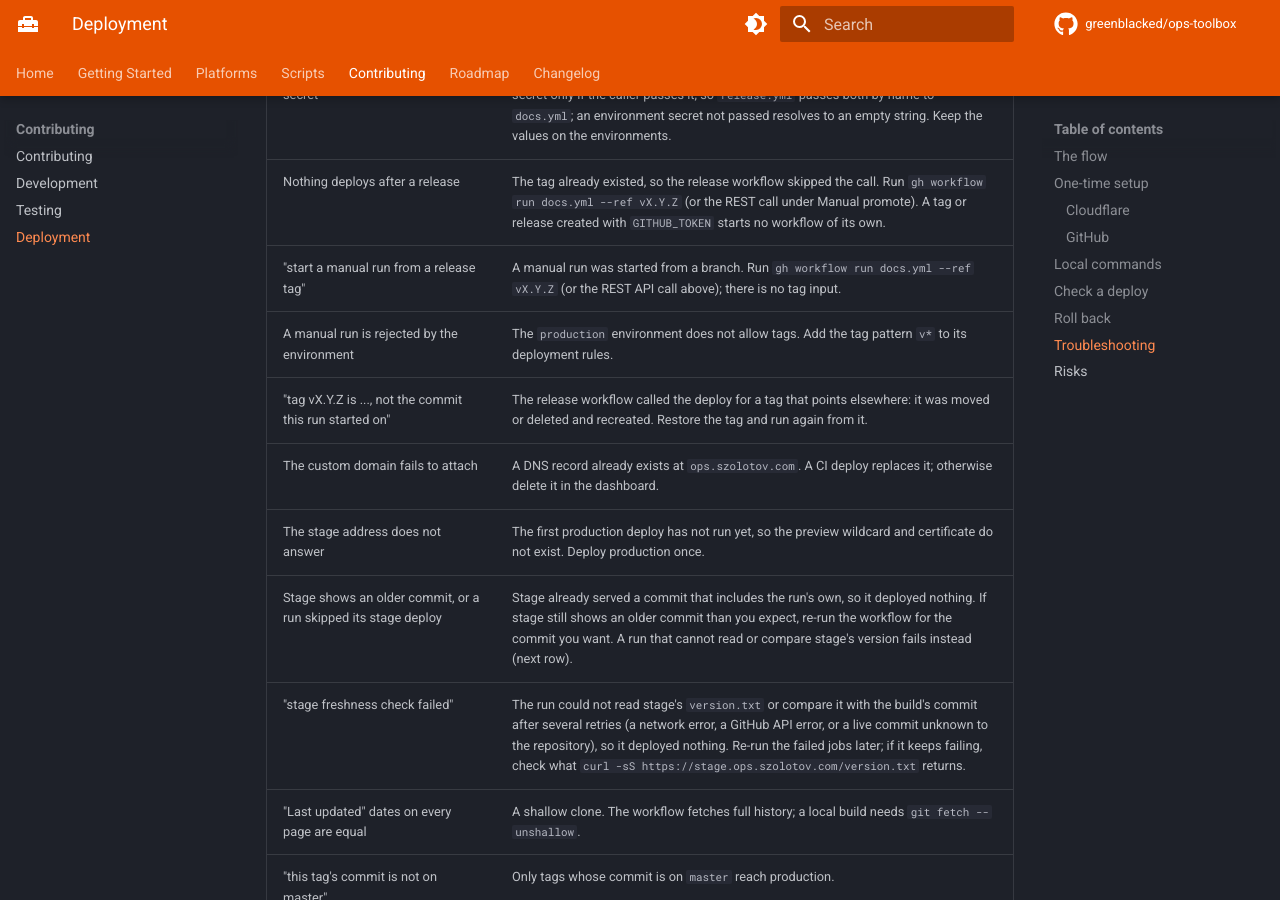
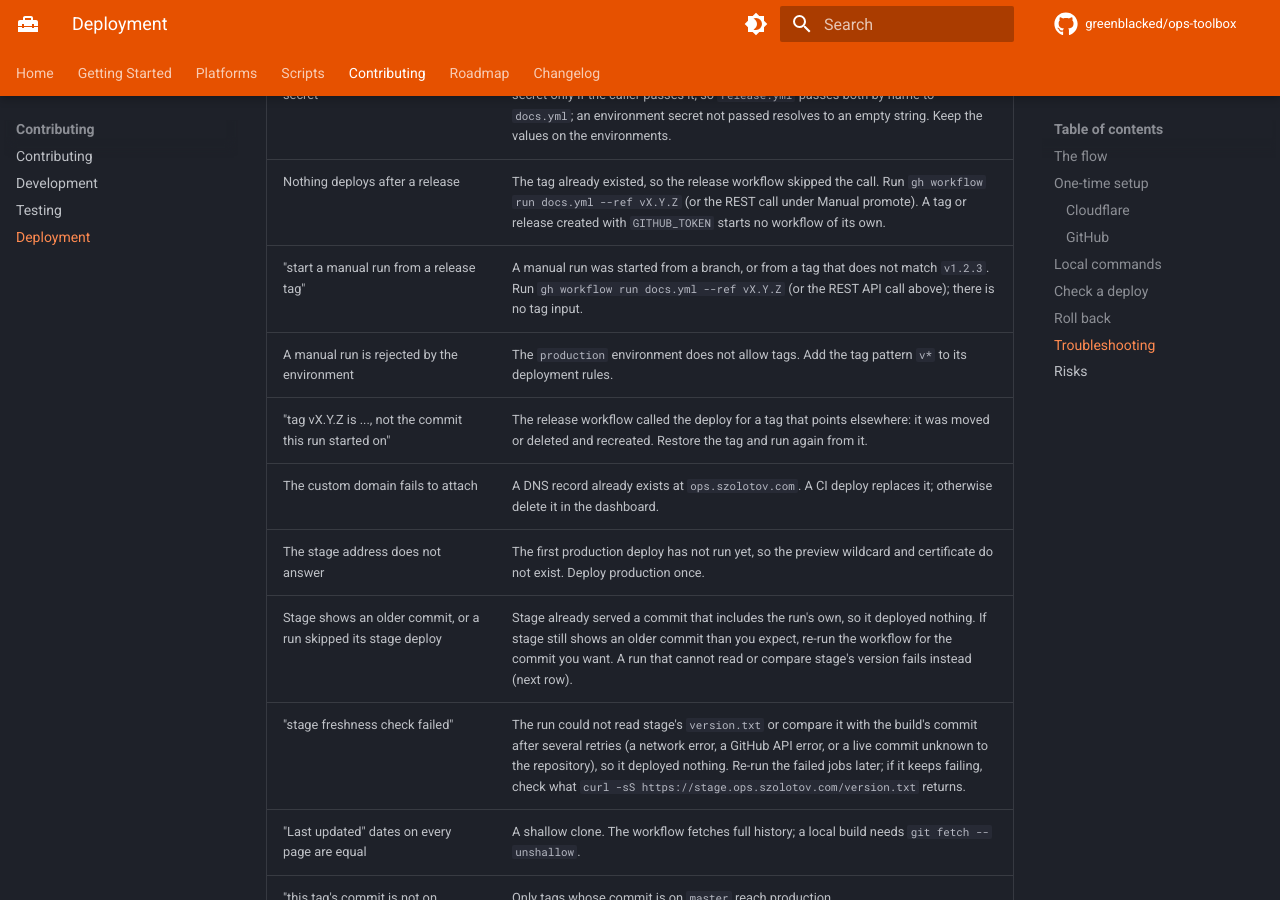
Before and after one commit to greenblacked/ops-toolbox, an MkDocs documentation site: the page built from docs/contributing/deployment.md, in a window 1280 px wide and 900 px high, scrolled down 4246 px. Built offline with MkDocs 1.6.1 and Material for MkDocs 9.7.7, drawn with Linux system fonts in a browser that asks for light colours; comment, search, counter and statistics services are not loaded.

```diff
--- a/docs/contributing/deployment.md
+++ b/docs/contributing/deployment.md
@@ -185,7 +185,7 @@
 | --- | --- |
 | "set the CLOUDFLARE_API_TOKEN secret" | The secret or variable is missing from the environment. A called workflow gets a secret only if the caller passes it, so `release.yml` passes both by name to `docs.yml`; an environment secret not passed resolves to an empty string. Keep the values on the environments. |
 | Nothing deploys after a release | The tag already existed, so the release workflow skipped the call. Run `gh workflow run docs.yml --ref vX.Y.Z` (or the REST call under Manual promote). A tag or release created with `GITHUB_TOKEN` starts no workflow of its own. |
-| "start a manual run from a release tag" | A manual run was started from a branch. Run `gh workflow run docs.yml --ref vX.Y.Z` (or the REST API call above); there is no tag input. |
+| "start a manual run from a release tag" | A manual run was started from a branch, or from a tag that does not match `v1.2.3`. Run `gh workflow run docs.yml --ref vX.Y.Z` (or the REST API call above); there is no tag input. |
 | A manual run is rejected by the environment | The `production` environment does not allow tags. Add the tag pattern `v*` to its deployment rules. |
 | "tag vX.Y.Z is ..., not the commit this run started on" | The release workflow called the deploy for a tag that points elsewhere: it was moved or deleted and recreated. Restore the tag and run again from it. |
 | The custom domain fails to attach | A DNS record already exists at `ops.szolotov.com`. A CI deploy replaces it; otherwise delete it in the dashboard. |
```
Also changed, not shown: 1 other file.
